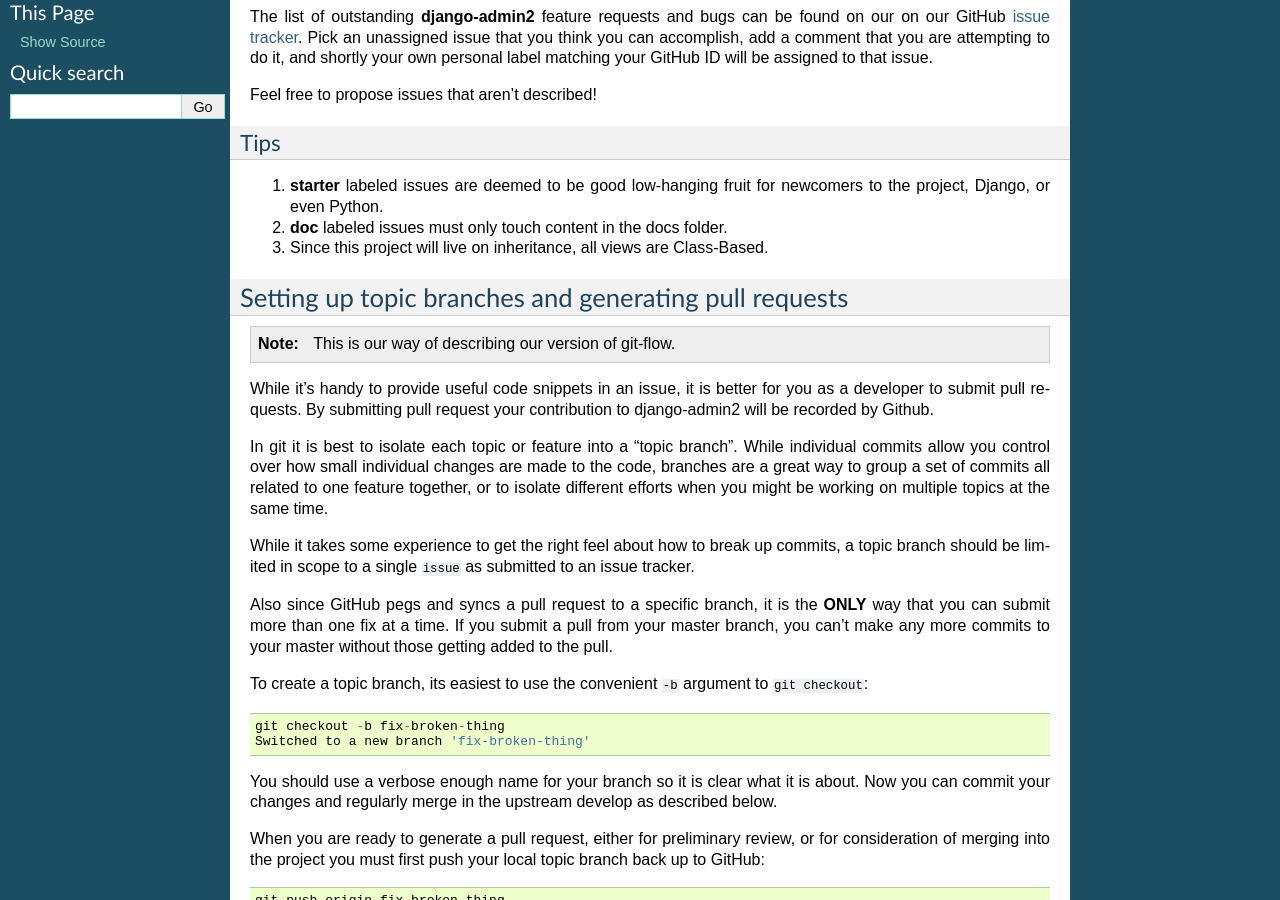
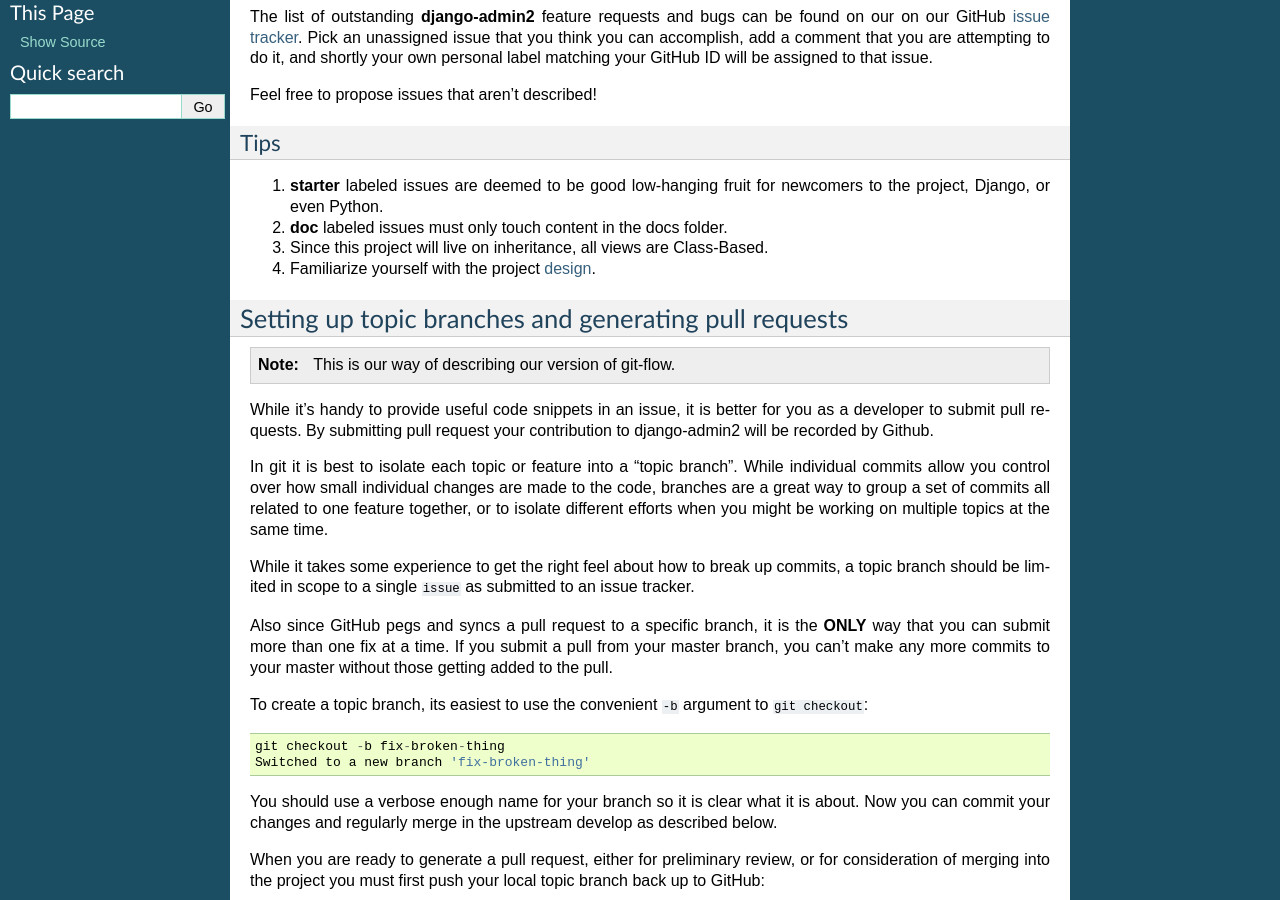
Before and after one commit to jazzband/django-admin2, a Sphinx documentation site: the page built from docs/contributing.rst, in a window 1280 px wide and 900 px high, scrolled down 670 px. Built offline with Sphinx 7.4.7, drawn with Linux system fonts in a browser that asks for light colours.

Commit message:
Modify the contributing docs

```diff
--- a/docs/contributing.rst
+++ b/docs/contributing.rst
@@ -42,6 +42,7 @@
 #. **starter** labeled issues are deemed to be good low-hanging fruit for newcomers to the project, Django, or even Python.
 #. **doc** labeled issues must only touch content in the docs folder.
 #. Since this project will live on inheritance, all views are Class-Based.
+#. Familiarize yourself with the project design_.
 
 Setting up topic branches and generating pull requests
 ======================================================
```
